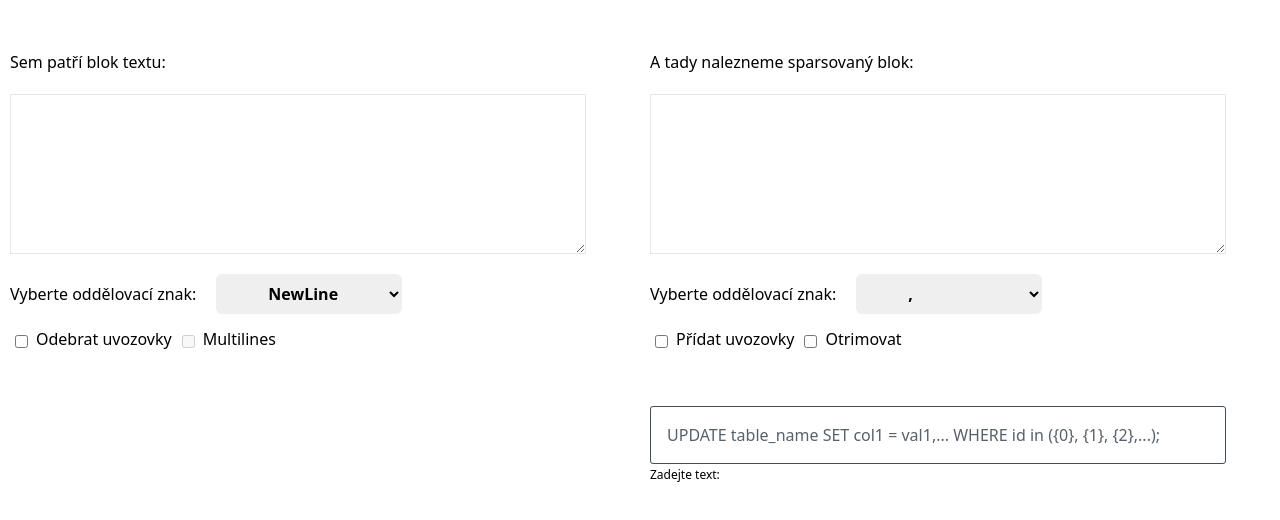
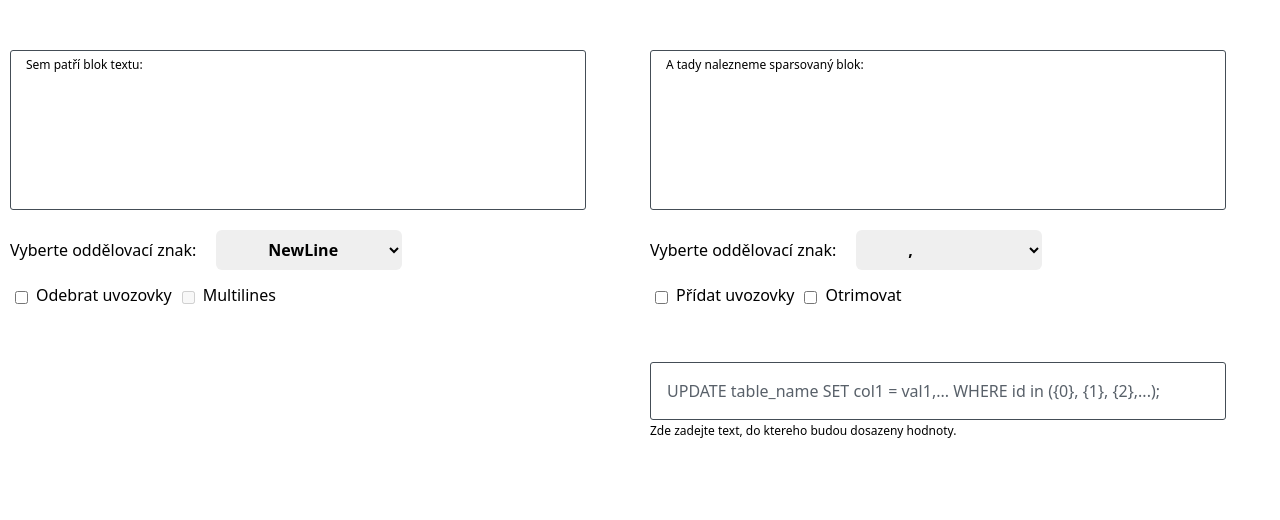
Before and after one commit to sojkas/parser, a React (Create React App) app: page / in a window 1280 px wide. Shown: the top 520 px of the page. Built offline with nearby package versions, Linux system fonts and the light colour scheme.

Commit message:
uprava stylu text-area

```diff
--- a/src/App.css
+++ b/src/App.css
@@ -14,12 +14,40 @@
   height: 100%;
 }
 
-.area {
+.text-area {
+  position: relative;
   width: 45vw;
   height: 10em;
-  margin: 20px 0px;
+  margin-bottom: 20px;
 }
 
+.text-area__label {
+  position: absolute;
+  top: 0.5rem;
+  left: 1rem;
+  z-index: 10;
+  font-size: 12px;
+  line-height: 14px;
+}
+
+.text-area__area {
+  position: absolute;
+  top: 0;
+  left: 0;
+  width: 100%;
+  height: 100%;
+  padding: 30px 1rem;
+  border: 1px solid #444d56;
+  box-sizing: border-box;
+  border-radius: 3px;
+  resize: none;
+}
+
+.text-area__area:focus-visible {
+  border: 2px solid #0366d6;
+  box-sizing: border-box;
+  border-radius: 3px;
+}
 .btn {
   margin: 0px 1em;
   padding: 10px;
--- a/src/App.js
+++ b/src/App.js
@@ -26,7 +26,7 @@ function App() {
   const titleAddQuatationMarks = "Přídat uvozovky";
   const titleSpace = "Otrimovat";
   const titleMultilines = "Multilines";
-  const titleCustomText = "Zadejte text:";
+  const titleCustomText = "Zde zadejte text, do ktereho budou dosazeny hodnoty.";
   const customTextFieldMessage =
     "UPDATE table_name SET col1 = val1,... WHERE id in ({0}, {1}, {2},...);";
   const outputTitle = "A tady nalezneme sparsovaný blok:";
--- a/src/components/InputForm.js
+++ b/src/components/InputForm.js
@@ -14,10 +14,10 @@ const InputForm = (props) => {
   }
 
   return (
-    <div className="input-window__form">
-      <p className="input-window__label">{title}</p>
+    <div className="input-window__form text-area">
+      <label className="input-window__label text-area__label">{title}</label>
       <textarea
-        className="area border"
+        className="text-area__area border"
         onChange={submitSaveHandler}
         onPaste={submitOnPasteSaveHandler}
       />
--- a/src/components/OutputForm.js
+++ b/src/components/OutputForm.js
@@ -5,9 +5,9 @@ const OutputForm = (props) => {
 
 
        return (
-        <div className="input-window__form">
-            <p>{props.outputTitle}</p>
-            <textarea className="area border" value={props.OutputString} readOnly/>
+        <div className="input-window__form text-area">
+            <label className="text-area__label">{props.outputTitle}</label>
+            <textarea className="text-area__area border" value={props.OutputString} readOnly/>
         </div>
     )
 }
```
